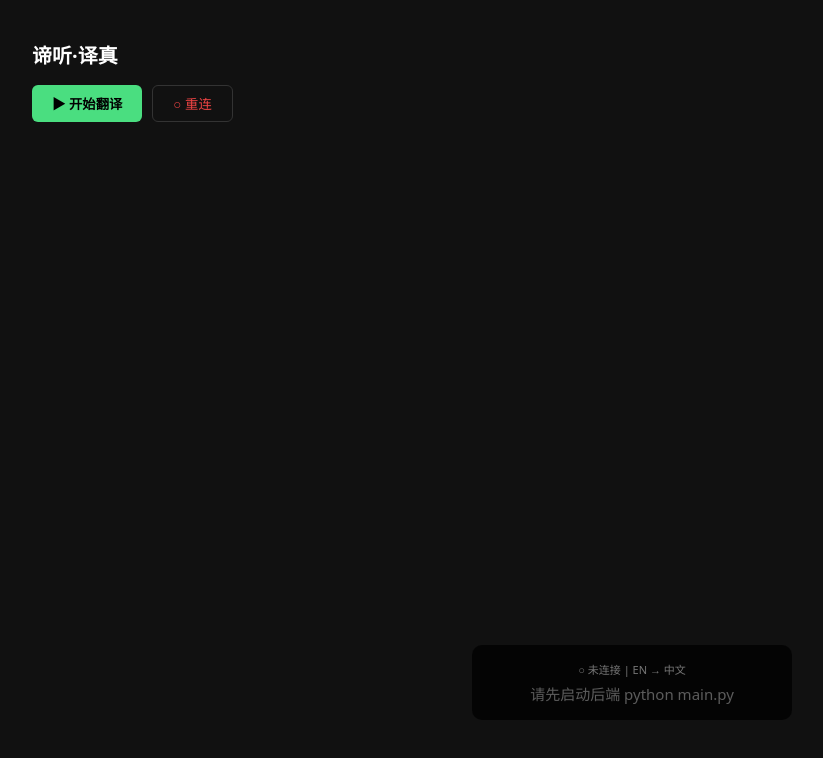
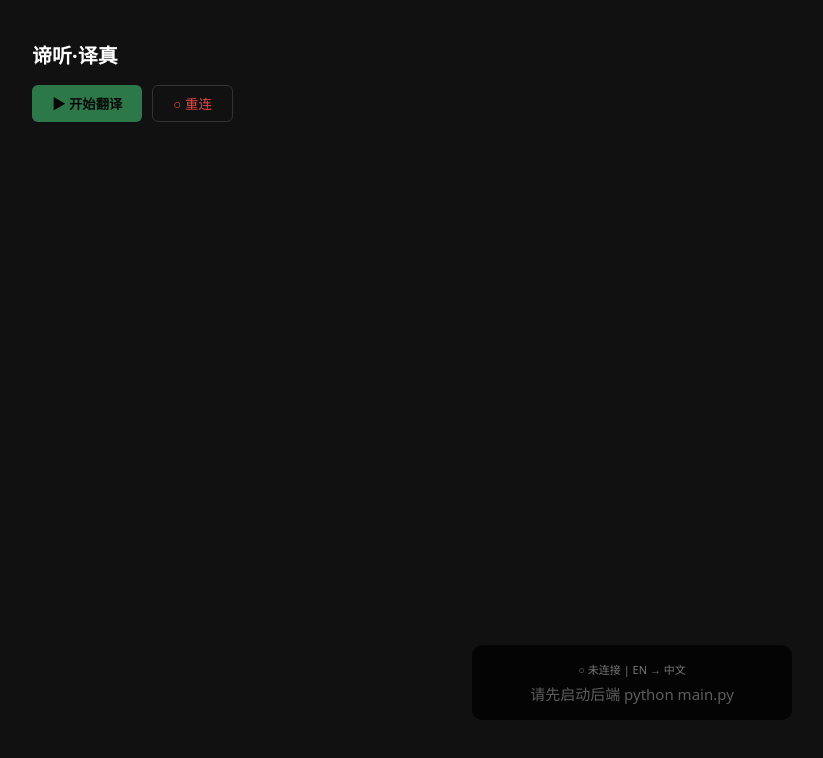
Before and after one commit to Adobiz/DitingVeritas, a React (Vite) app in the folder frontend/: page / in a window 1280 px wide. Shown: the top 758 px of the page, without its empty margins (8-831 px from the left). Built offline with nearby package versions, Linux system fonts and the light colour scheme; no server answers; the HTML template or start-up script is replaced by a standard one.

Commit message:
fix: 未连接时禁用开始按钮

```diff
--- a/frontend/src/App.tsx
+++ b/frontend/src/App.tsx
@@ -27,8 +27,11 @@ export default function App() {
       <h1 style={{ fontSize: 20, marginBottom: 16 }}>谛听·译真</h1>
       <div style={{ display: "flex", gap: 10, marginBottom: 24 }}>
         <button onClick={status === "running" ? handleStop : handleStart}
-          style={{ padding: "8px 20px", borderRadius: 6, border: "none", cursor: "pointer",
-            background: status === "running" ? "#ef4444" : "#4ade80", color: "#000", fontWeight: 600 }}>
+          disabled={!connected}
+          title={!connected ? "请先启动后端 python main.py" : ""}
+          style={{ padding: "8px 20px", borderRadius: 6, border: "none", cursor: connected ? "pointer" : "not-allowed",
+            background: status === "running" ? "#ef4444" : "#4ade80", color: "#000", fontWeight: 600,
+            opacity: connected ? 1 : 0.5 }}>
           {status === "running" ? "■ 停止" : "▶ 开始翻译"}
         </button>
         <button onClick={connect}
```
